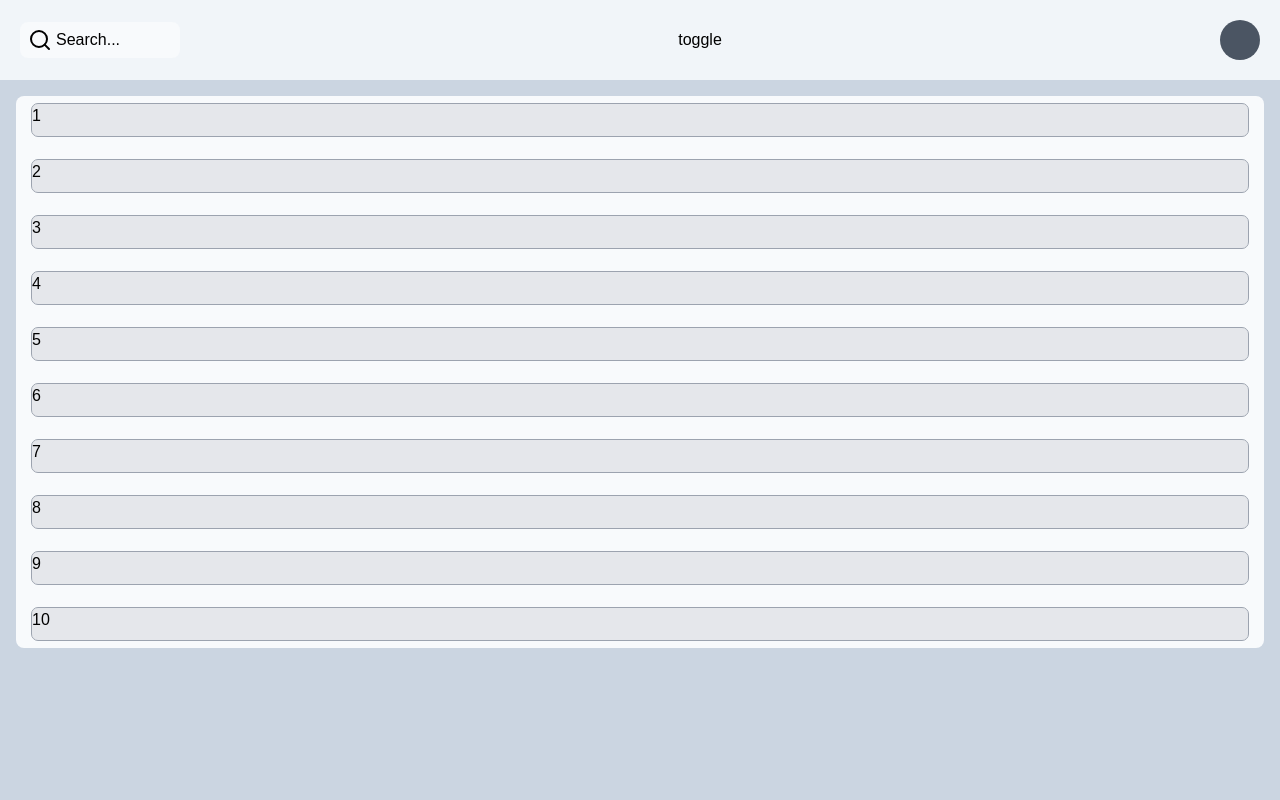
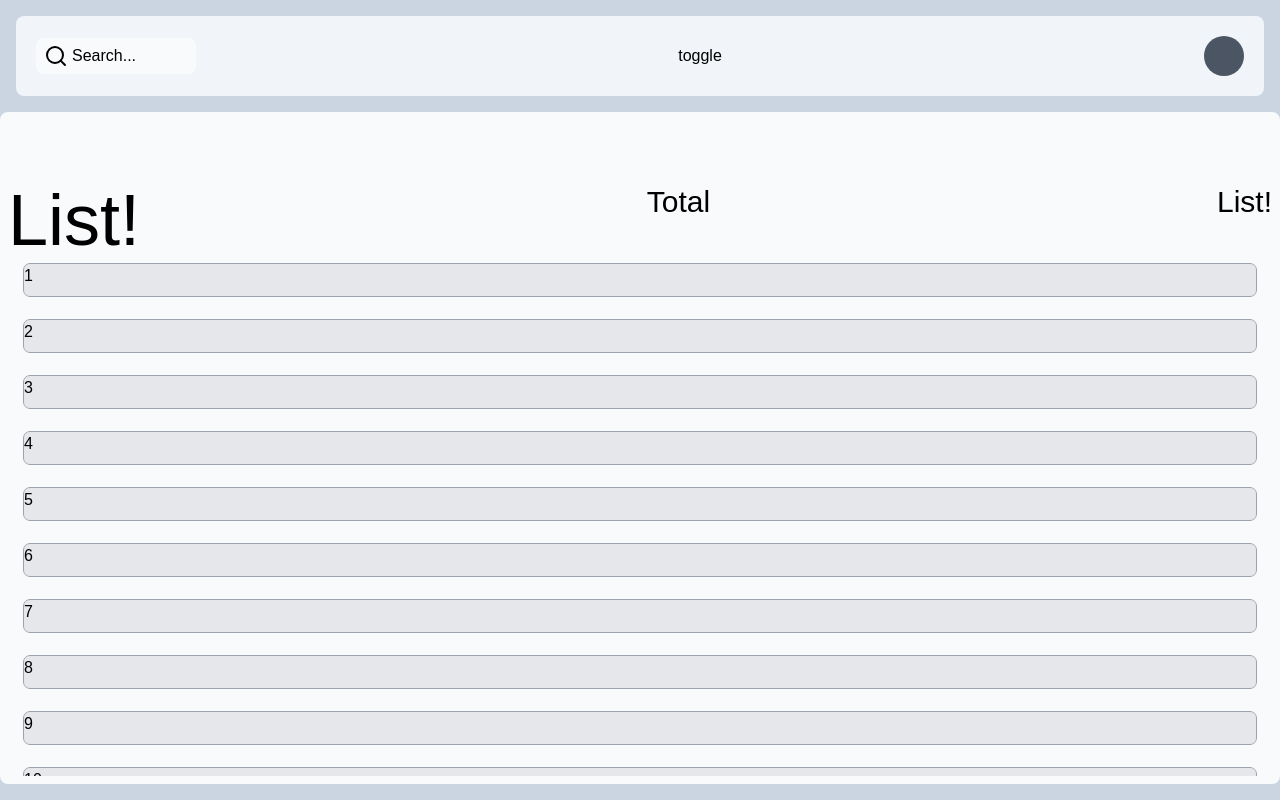
Before and after one commit to KimJacobus/dashboard, a React (Vite) app in the folder client/: page / in a window 1280 px wide. Built offline with nearby package versions, Linux system fonts and the light colour scheme; the HTML template or start-up script is replaced by a standard one.

Commit message:
list stuff & touch desktop

```diff
--- a/client/src/App.tsx
+++ b/client/src/App.tsx
@@ -4,7 +4,7 @@ import './App.css'
 //comps
 import _MainPage from './pages/_MainPage'
 import _Nav from './comps/navbar/_Nav'
-import { RootLayout } from './comps/RootLayout'
+import { BackGround } from './comps/BackGround'
 //hooks
 import { useGridListToggle } from './utils/useGridListToggle'
 function App() {
@@ -19,7 +19,7 @@ function App() {
           element={<_MainPage GridListToggle={GridListToggle} />}
         ></Route>
       </Routes>
-        <RootLayout />
+      <BackGround />
     </BrowserRouter>
   )
 }
--- a/client/src/comps/RootLayout.tsx
+++ b/client/src/comps/BackGround.tsx
@@ -1,4 +1,4 @@
-export const RootLayout = () => {
+export const BackGround = () => {
   return (
     <div className="RootLayout fixed left-0 top-0 -z-10 h-screen w-screen bg-slate-300"></div>
   )
--- a/client/src/comps/list/List.tsx
+++ b/client/src/comps/list/List.tsx
@@ -3,7 +3,7 @@ import { ListSingleItem } from './ListSingleItem'
 
 export const List = ({ posts }: FakeJsonProps) => {
   return (
-    <div className="list-wrapper bg-slate-50 m-4 rounded-lg">
+    <div className="grid-wrapper h-[32.5rem] overflow-auto">
       <div className="grid grid-cols-1 gap-y-2 px-2">
         {posts &&
           posts.map((post, index: number) => (
--- a/client/src/comps/navbar/NavBar.tsx
+++ b/client/src/comps/navbar/NavBar.tsx
@@ -25,7 +25,8 @@ export const NavBar = ({
   handleSearchForm,
 }: NavBarProps) => {
   return (
-    <nav className="NavBar flex h-20 w-screen items-center justify-between bg-slate-100 px-5">
+    <div className="navbar-wrapper flex w-screen justify-center">
+      <nav className="NavBar m-4 flex h-20 w-full items-center justify-between rounded-lg bg-slate-100 px-5 lg:max-w-7xl">
         <SearchBar setSearchModalToggle={setSearchModalToggle} />
         <GridListButton GridListToggler={GridListToggler} />
         <AccountIcon setAccountSideBarToggle={setAccountSideBarToggle} />
@@ -41,5 +42,6 @@ export const NavBar = ({
 
         {/* <NavBarButtons /> */}
       </nav>
+    </div>
   )
 }
--- a/client/src/pages/_MainPage.tsx
+++ b/client/src/pages/_MainPage.tsx
@@ -11,8 +11,16 @@ type _MainPageProps = {
 
 const _MainPage = ({ GridListToggle }: _MainPageProps) => {
   return (
-    <div className="main-page">
-      {GridListToggle ? <Grid posts={posts} /> : <List posts={posts} />}
+    <div className="mainpage-wrapper flex w-screen justify-center">
+      <div className="main-page w-full p-2 rounded-lg bg-slate-50 lg:max-w-7xl">
+        <div className="main-info flex justify-between pt-16">
+          <h2 className="text-7xl">List!</h2>
+          <h2 className="text-3xl">Total</h2>
+          <h2 className="text-3xl">List!</h2>
+        </div>
+
+        {GridListToggle ? <Grid posts={posts} /> : <List posts={posts} />}
+      </div>
     </div>
   )
 }
```
Lines whose indentation alone changed are shown as unchanged.
